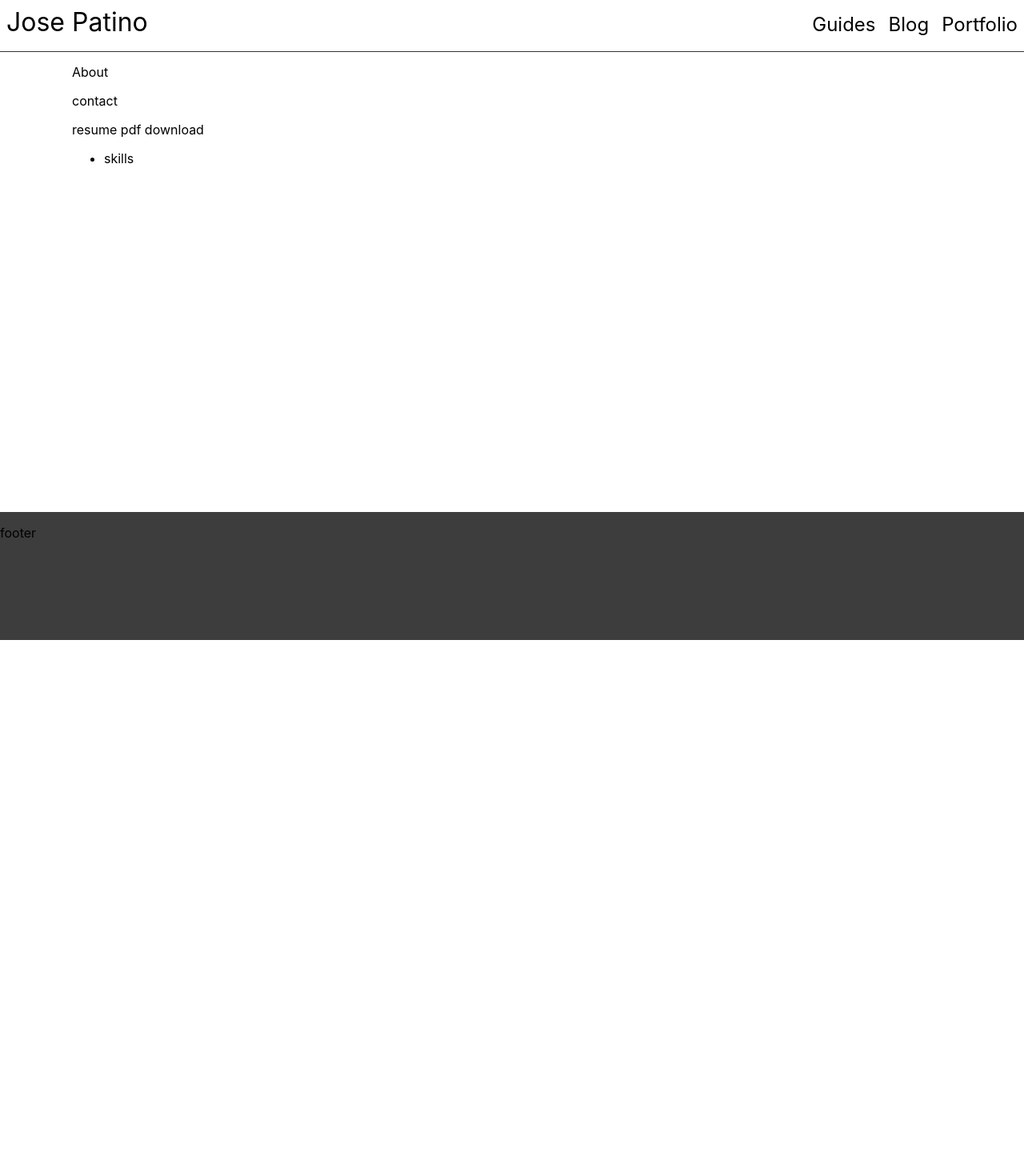
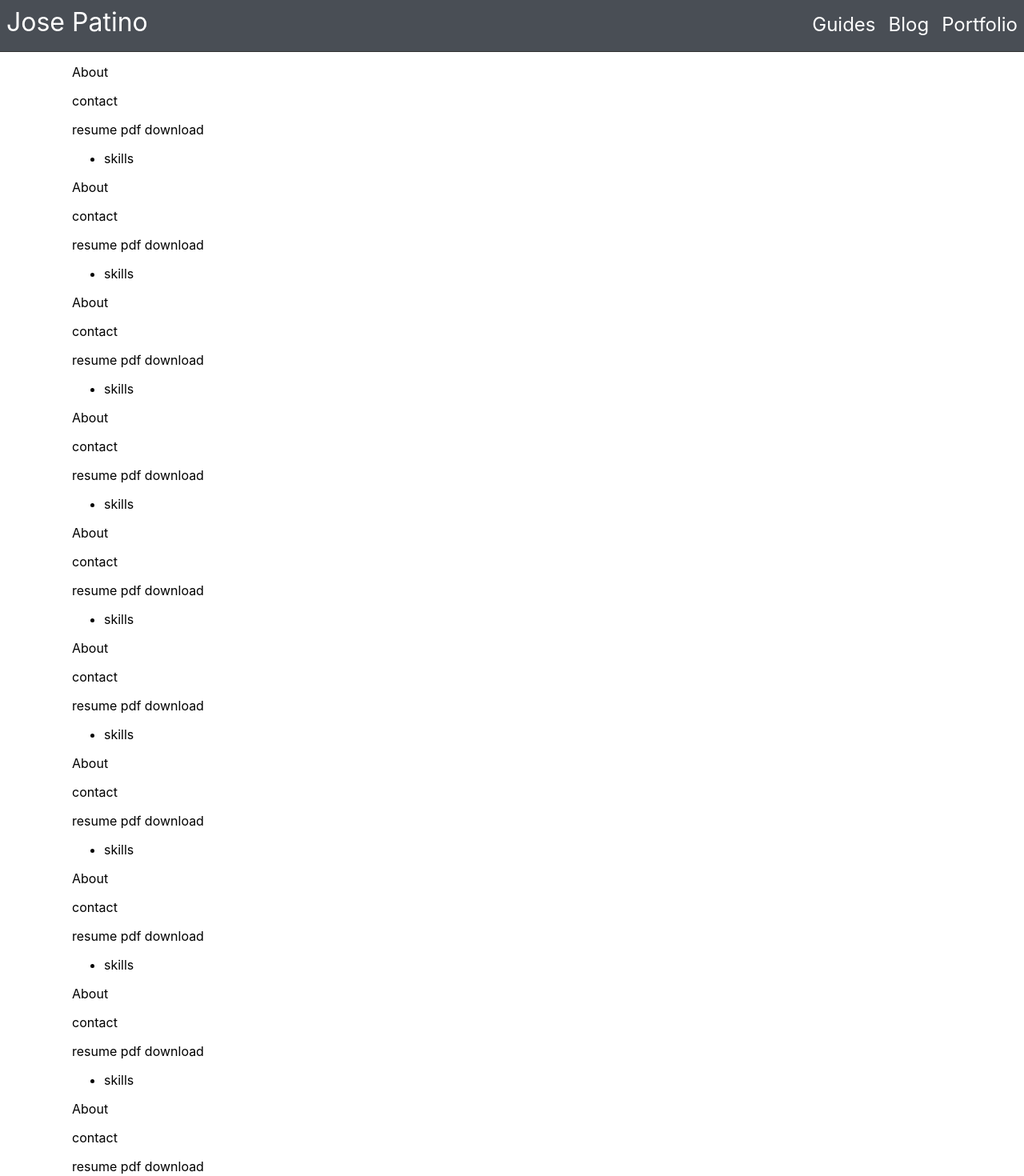
Before and after one commit to josepatinob/jp_portfolio, a React (Create React App) app: page / in a window 1280 px wide. Shown: the top 1470 px of the page at 80% size. Before the commit the page ends 800 px from the top, so only its background shows below. Built offline with nearby package versions, Linux system fonts and the light colour scheme.

Commit message:
Fixed footer to grow at bottom

```diff
--- a/src/App.js
+++ b/src/App.js
@@ -13,6 +13,7 @@ const StyledContent = styled.div`
   height: 100%;
   max-width: 68.75rem;
   margin: auto;
+  padding-bottom: 12rem;
 `
 
 const App = () => {
--- a/src/components/Footer.js
+++ b/src/components/Footer.js
@@ -2,11 +2,11 @@ import React from 'react'
 import styled from 'styled-components'
 
 const FooterStyle = styled.div`
-  height: 10rem;
-  background-color: #3d3d3d;
+  height: 12rem;
   width: 100%;
   bottom: 0;
   position: absolute;
+  margin-top: auto;
 `
 
 const Footer = () => {
--- a/src/components/Navbar.js
+++ b/src/components/Navbar.js
@@ -8,11 +8,12 @@ const NavbarStyle = styled.div`
   justify-content: space-between;
   height: 4rem;
   box-shadow: 0rem 0.05rem;
+  background-color: #494e55;
 
   .brand {
     font-size: 2rem;
     text-decoration: none;
-    color: black;
+    color: white;
     margin: 0.5rem;
     justify-content: flex-start;
   }
@@ -28,7 +29,7 @@ const NavbarStyle = styled.div`
     display: inline;
   }
   li a {
-    color: black;
+    color: white;
     font-size: 1.5rem;
     padding: 1rem 0.5rem;
     display: block;
--- a/src/index.css
+++ b/src/index.css
@@ -7,6 +7,11 @@ body {
   -moz-osx-font-smoothing: grayscale;
 }
 
+#page-container {
+  position: relative;
+  min-height: 100vh;
+}
+
 code {
   font-family: source-code-pro, Menlo, Monaco, Consolas, 'Courier New',
     monospace;
--- a/src/index.js
+++ b/src/index.js
@@ -7,8 +7,10 @@ import App from './App'
 ReactDOM.render(
   <React.StrictMode>
     <Router>
-      <App />
+      <div id="page-container">
+        <App />
+      </div>
     </Router>
   </React.StrictMode>,
-  document.getElementById('root')
+  document.getElementById('root'),
 )
--- a/src/pages/Home.js
+++ b/src/pages/Home.js
@@ -4,14 +4,68 @@ import Contact from './Contact'
 
 const Home = () => {
   return (
-    <div>
+    <>
       <About />
       <Contact />
       <p>resume pdf download</p>
       <ul>
         <li>skills</li>
       </ul>
-    </div>
+      <About />
+      <Contact />
+      <p>resume pdf download</p>
+      <ul>
+        <li>skills</li>
+      </ul>
+      <About />
+      <Contact />
+      <p>resume pdf download</p>
+      <ul>
+        <li>skills</li>
+      </ul>
+      <About />
+      <Contact />
+      <p>resume pdf download</p>
+      <ul>
+        <li>skills</li>
+      </ul>
+      <About />
+      <Contact />
+      <p>resume pdf download</p>
+      <ul>
+        <li>skills</li>
+      </ul>
+      <About />
+      <Contact />
+      <p>resume pdf download</p>
+      <ul>
+        <li>skills</li>
+      </ul>
+      <About />
+      <Contact />
+      <p>resume pdf download</p>
+      <ul>
+        <li>skills</li>
+      </ul>
+      <About />
+      <Contact />
+      <p>resume pdf download</p>
+      <ul>
+        <li>skills</li>
+      </ul>
+      <About />
+      <Contact />
+      <p>resume pdf download</p>
+      <ul>
+        <li>skills</li>
+      </ul>
+      <About />
+      <Contact />
+      <p>resume pdf download</p>
+      <ul>
+        <li>skills</li>
+      </ul>
+    </>
   )
 }
 
```
